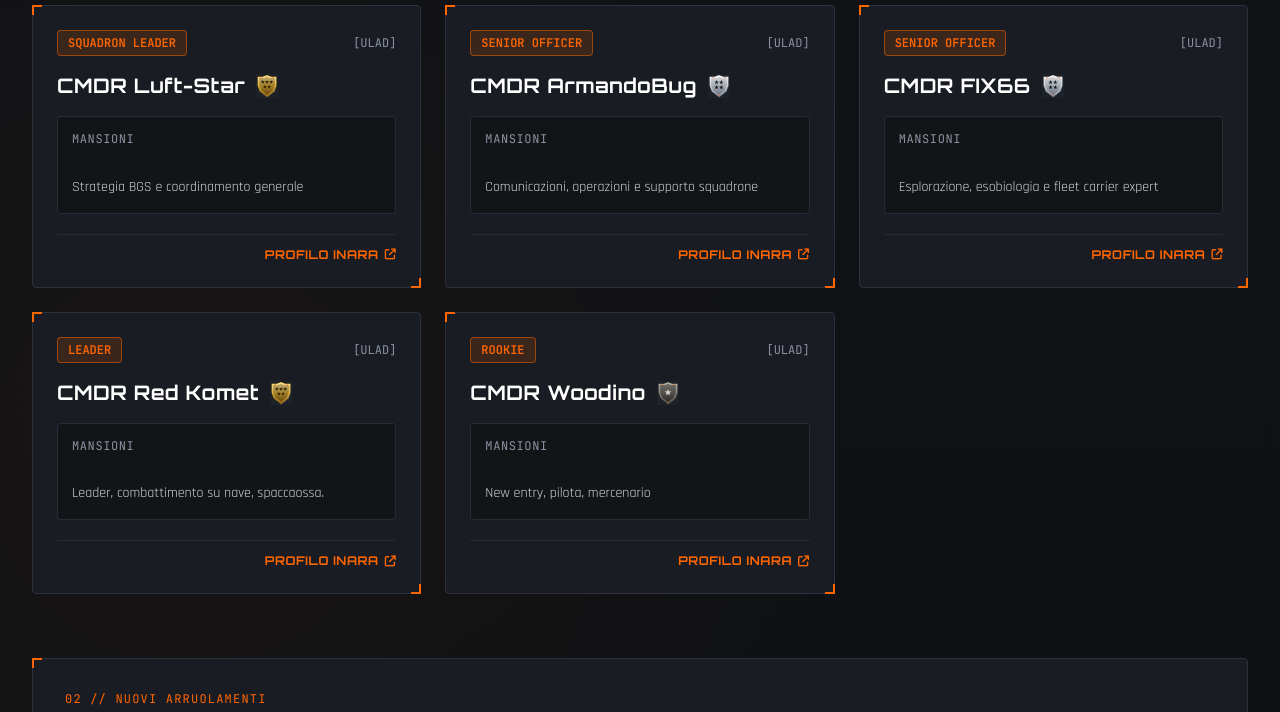
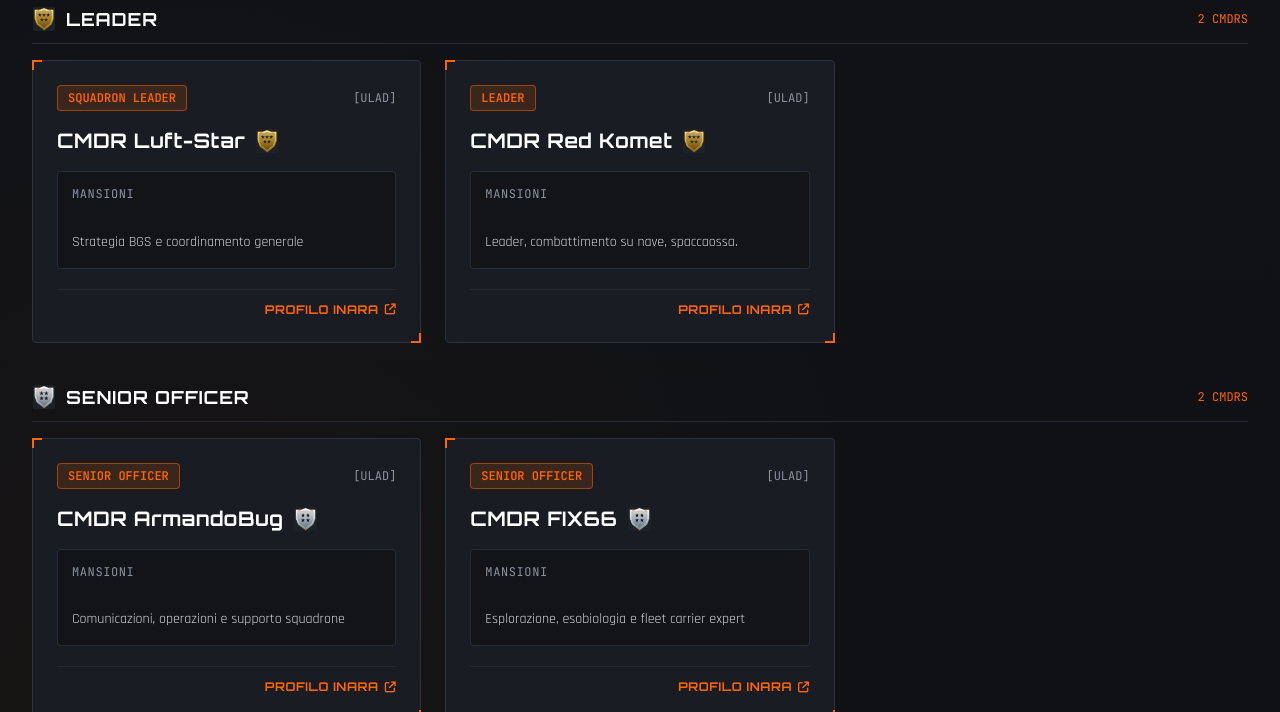
Before and after one commit to ArmandoBug/uladsite, a plain HTML site: page roster.html in a window 1280 px wide. Shown: the part 550-1262 px from the top of the page. Drawn offline with nearby package versions, Linux system fonts and the light colour scheme.

Commit message:
Update roster display with rank tier grouping
Refactor roster display to group members by rank tiers and update HTML structure for roster grid.

```diff
--- a/roster.html
+++ b/roster.html
@@ -325,8 +325,8 @@
                 <span id="roster-section-count" class="text-xs font-mono text-inaraMuted">0 MEMBRI</span>
             </div>
 
-            <div id="roster-grid" class="grid grid-cols-1 md:grid-cols-2 lg:grid-cols-3 gap-6">
-                <!-- Popolato via JS -->
+            <div id="roster-groups" class="space-y-10">
+                <!-- Popolato via JS per grado -->
             </div>
         </section>
 
@@ -533,6 +533,45 @@
             `;
         }
 
+        const RANK_TIERS = [
+            {
+                key: 'leader',
+                title: 'LEADER',
+                badge: 'multimedia/leader.jpg',
+                matches: (r) => r === 'squadron leader' || r === 'leader'
+            },
+            {
+                key: 'senior-officer',
+                title: 'SENIOR OFFICER',
+                badge: 'multimedia/seniorofficer.jpg',
+                matches: (r) => r === 'senior officer'
+            },
+            {
+                key: 'officer',
+                title: 'OFFICER',
+                badge: 'multimedia/officer.jpg',
+                matches: (r) => r === 'officer'
+            },
+            {
+                key: 'agent',
+                title: 'AGENT',
+                badge: 'multimedia/agent.jpg',
+                matches: (r) => r === 'agent'
+            },
+            {
+                key: 'rookie',
+                title: 'ROOKIE',
+                badge: 'multimedia/rookie.jpg',
+                matches: (r) => r === 'rookie'
+            }
+        ];
+
+        function getRankTierKey(rank) {
+            const normalized = String(rank || '').trim().toLowerCase().replace(/\s+/g, ' ');
+            const tier = RANK_TIERS.find(t => t.matches(normalized));
+            return tier ? tier.key : 'other';
+        }
+
         function renderRoster() {
             const q = searchQuery.trim().toLowerCase();
             const filtered = squadronRoster.filter(m => {
@@ -544,10 +583,48 @@
             document.getElementById('stat-total-cmdrs').textContent = `${squadronRoster.length} CMDR`;
             document.getElementById('roster-section-count').textContent = `${filtered.length} ${filtered.length === 1 ? 'MEMBRO' : 'MEMBRI'}`;
 
-            const grid = document.getElementById('roster-grid');
-            grid.innerHTML = filtered.length
-                ? filtered.map(createMemberCard).join('')
-                : `<div class="col-span-full tactical-card p-6 rounded text-center text-inaraMuted font-mono text-sm">Nessun comandante trovato.</div>`;
+            const container = document.getElementById('roster-groups');
+            if (!filtered.length) {
+                container.innerHTML = `<div class="tactical-card p-6 rounded text-center text-inaraMuted font-mono text-sm">Nessun comandante trovato.</div>`;
+                return;
+            }
+
+            const sections = [];
+            RANK_TIERS.forEach(tier => {
+                const members = filtered.filter(m => getRankTierKey(m.rank) === tier.key);
+                if (!members.length) return;
+                sections.push(`
+                    <div class="space-y-4">
+                        <div class="flex items-center justify-between border-b border-inaraBorder/80 pb-2.5">
+                            <div class="flex items-center gap-2.5">
+                                <img src="${tier.badge}" alt="${escapeHtml(tier.title)}" class="w-6 h-6 object-contain rounded-sm">
+                                <h3 class="font-hud text-base sm:text-lg font-bold text-white tracking-wider">${escapeHtml(tier.title)}</h3>
+                            </div>
+                            <span class="text-xs font-mono text-uladOrange">${members.length} ${members.length === 1 ? 'CMDR' : 'CMDRS'}</span>
+                        </div>
+                        <div class="grid grid-cols-1 md:grid-cols-2 lg:grid-cols-3 gap-6">
+                            ${members.map(createMemberCard).join('')}
+                        </div>
+                    </div>
+                `);
+            });
+
+            const otherMembers = filtered.filter(m => getRankTierKey(m.rank) === 'other');
+            if (otherMembers.length) {
+                sections.push(`
+                    <div class="space-y-4">
+                        <div class="flex items-center justify-between border-b border-inaraBorder/80 pb-2.5">
+                            <h3 class="font-hud text-base sm:text-lg font-bold text-white tracking-wider">ALTRI GRADI</h3>
+                            <span class="text-xs font-mono text-uladOrange">${otherMembers.length} ${otherMembers.length === 1 ? 'CMDR' : 'CMDRS'}</span>
+                        </div>
+                        <div class="grid grid-cols-1 md:grid-cols-2 lg:grid-cols-3 gap-6">
+                            ${otherMembers.map(createMemberCard).join('')}
+                        </div>
+                    </div>
+                `);
+            }
+
+            container.innerHTML = sections.join('');
         }
 
         document.getElementById('roster-search').addEventListener('input', (e) => {
```
